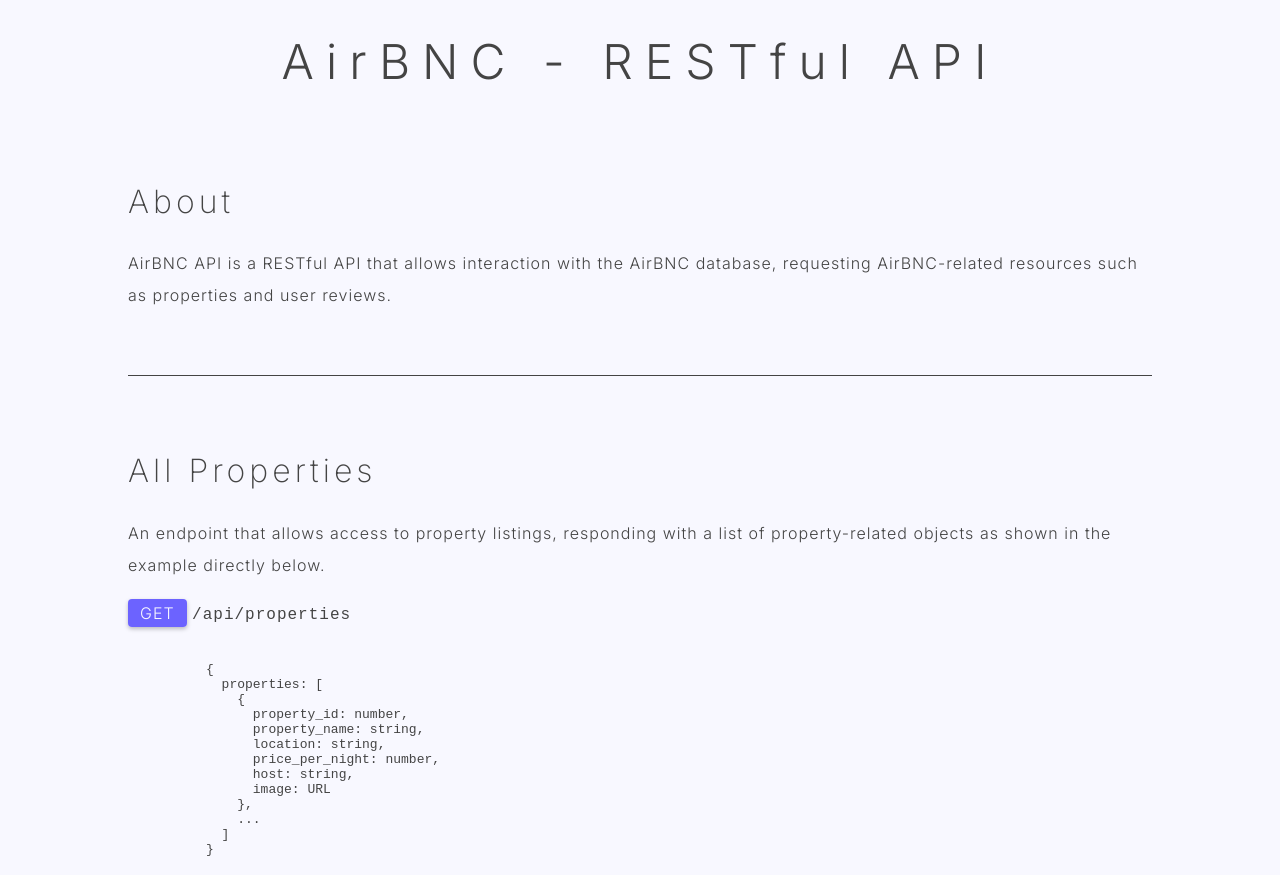
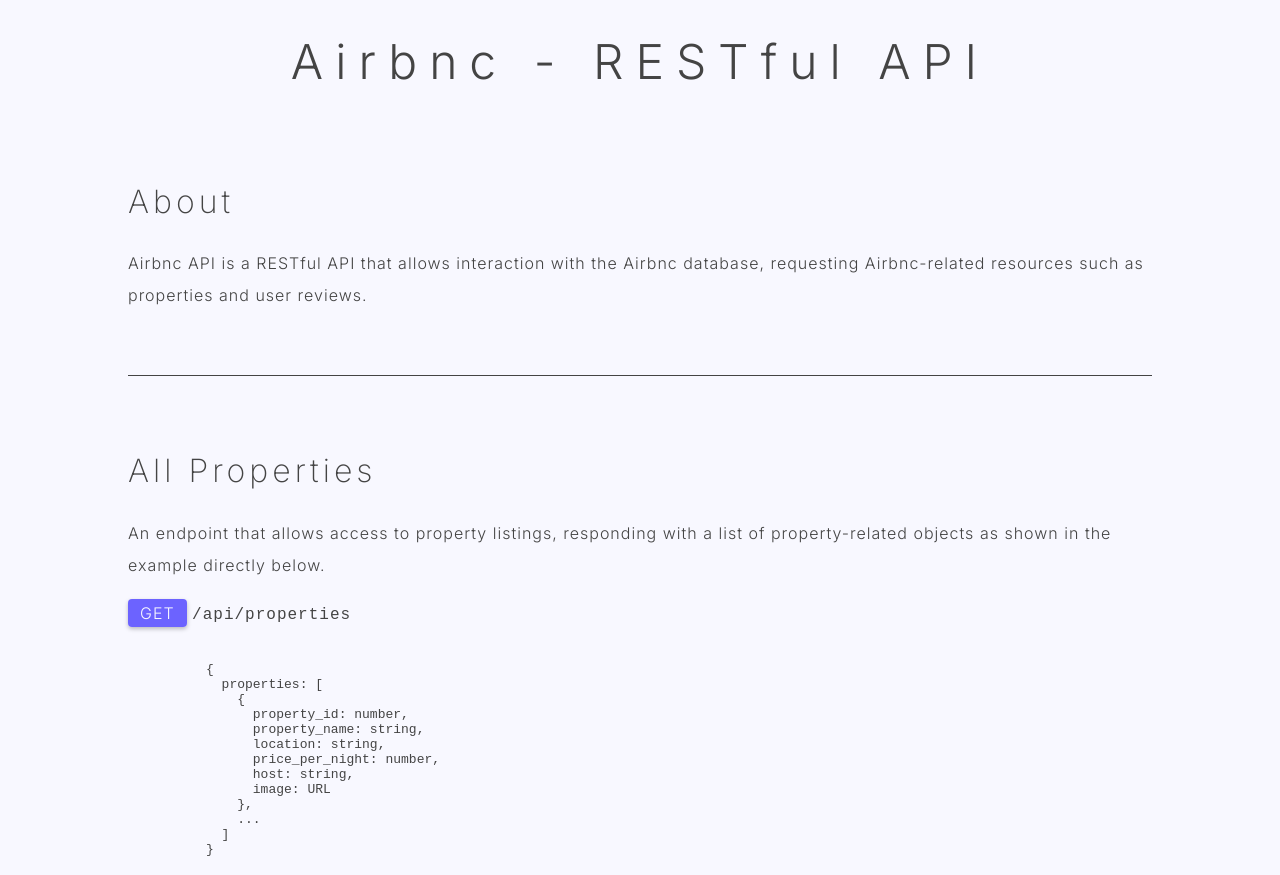
Before and after one commit to d-coded25/airbnc-back-end, a website: page public/index.html in a window 1280 px wide. Shown: the top 875 px of the page. Drawn offline with Linux system fonts and the light colour scheme.

Commit message:
Reformat project name

```diff
--- a/public/index.html
+++ b/public/index.html
@@ -10,12 +10,12 @@
       rel="stylesheet"
     />
     <link rel="stylesheet" href="./styles.css" />
-    <title>AirBNC API</title>
+    <title>Airbnc API</title>
   </head>
   <body>
     <div id="main-container">
       <header>
-        <h1>AirBNC - RESTful API</h1>
+        <h1>Airbnc - RESTful API</h1>
       </header>
 
       <main>
@@ -24,8 +24,8 @@
             <h2>About</h2>
 
             <p>
-              AirBNC API is a RESTful API that allows interaction with the
-              AirBNC database, requesting AirBNC-related resources such as
+              Airbnc API is a RESTful API that allows interaction with the
+              Airbnc database, requesting Airbnc-related resources such as
               properties and user reviews.
             </p>
           </section>
@@ -344,7 +344,7 @@
       </main>
 
       <footer class="site-information">
-        <p>&copy; AirBNC API 2025</p>
+        <p>&copy; Airbnc API 2025</p>
         <p>Designed by PETER S @ Northcoders</p>
       </footer>
     </div>
```
